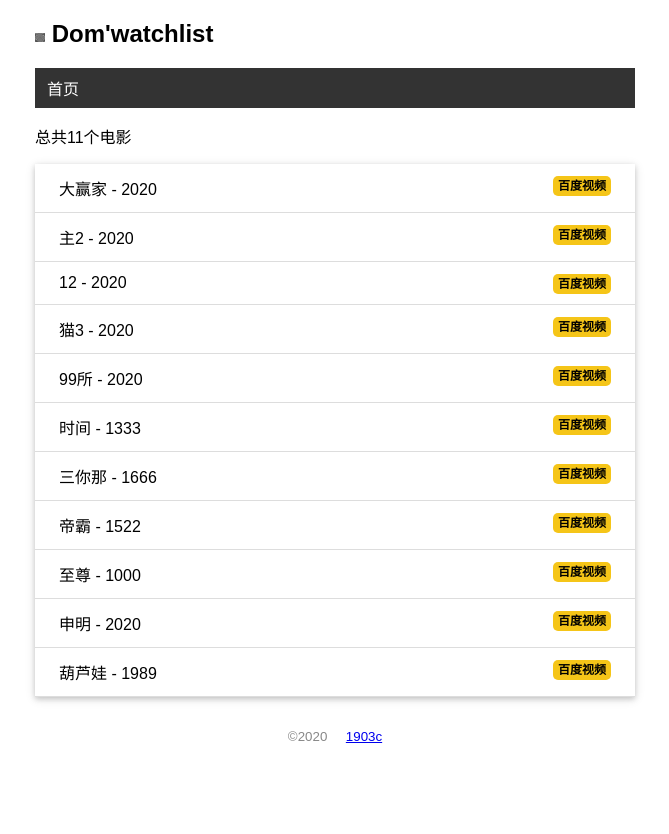
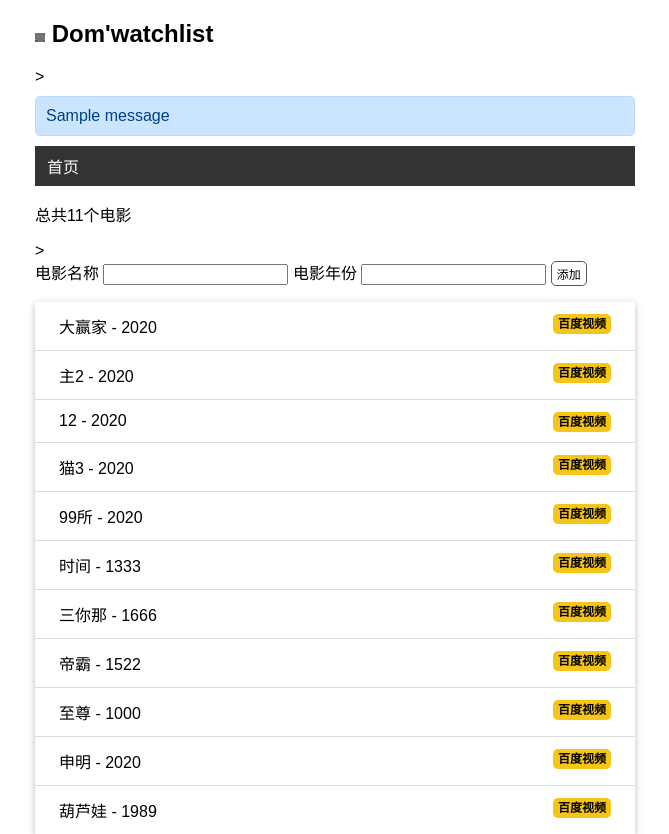
Before and after one commit to zrxingchen/flaskweb, a Flask app: page / in a window 1280 px wide. Shown: the top 834 px of the page, without its empty margins (305-974 px from the left). Before the commit the page ends 743 px from the top, so only its background shows below. Run offline with Flask 2, Linux system fonts and the light colour scheme; data comes from the database, SQL or seed files in the repository; both versions use the stored data as it was after the commit; one stand-in notice (Sample message) is shown.

Commit message:
添加电影

```diff
--- a/day/watchlist/app.py
+++ b/day/watchlist/app.py
@@ -1,6 +1,6 @@
 import os,sys
 
-from flask import Flask,url_for,render_template
+from flask import Flask,url_for,render_template,request,flash,redirect
 from flask_sqlalchemy import SQLAlchemy
 import click
 
@@ -13,6 +13,7 @@ app = Flask(__name__)
 
 app.config['SQLALCHEMY_DATABASE_URI'] = prefix + os.path.join(app.root_path,'data.db')
 app.config['SQLALCHEMY_TRACK_MODIFICATIONS'] = False
+app.config['SECRET_KEY'] = '1903_dev'
 
 db = SQLAlchemy(app)
 # models  数据层
@@ -31,8 +32,23 @@ class Movie(db.Model):
 
 
 # views 视图函数
-@app.route('/')
+@app.route('/',methods=['GET','POST'])
 def index():
+    if request.method == 'POST':
+        # 获取表单得数据
+        title = request.form.get('title')
+        year = request.form.get('year')
+        #  验证数据
+        if not title or not year or len(year)>4 or  len(title)>60:
+            flash('输入错误')
+            return redirect(url_for('index'))
+        # 将数据保存到数据库
+        movie = Movie(title=title,year=year)   # 创建记录
+        db.session.add(movie)
+        db.session.commit()
+        flash('创建成功')
+        return redirect(url_for('index'))
+
     movies = Movie.query.all()
     return render_template('index.html',movies=movies)
 
--- a/day/watchlist/static/css/style.css
+++ b/day/watchlist/static/css/style.css
@@ -68,3 +68,31 @@ nav li a:hover{
     padding: 3px 5px;
 
 }
+.btn{
+    font-size: 12px;
+    padding: 3px 5px;
+    text-decoration: none;
+    cursor: pointer;
+    background-color: white;
+    color: black;
+    border: 1px solid #555555;
+    border-radius: 5px;
+
+}
+.btn:hover{
+    text-decoration: none;
+    background-color: black;
+    color: white;
+    border: 1px solid black;
+
+}
+.alert{
+    position: relative;
+    padding: 10px;
+    margin: 10px 0;
+    border: 1px solid transparent;
+    color: #004085;
+    background-color: #cce5ff;
+    border-color: #b8daff;
+    border-radius: 5px;
+}
--- a/day/watchlist/templates/base.html
+++ b/day/watchlist/templates/base.html
@@ -14,6 +14,11 @@
         <img src="{{ url_for('static',filename='images/0.jpg')}}" alt="头像" class="ac">
         {{ user.name }}'watchlist
     </h2>
+    <!-- flash消息-->>
+    {% for message in get_flashed_messages() %}
+        <div class="alert"> {{ message }} </div>
+
+    {% endfor %}
     <nav>
         <ul>
             <li>
--- a/day/watchlist/templates/index.html
+++ b/day/watchlist/templates/index.html
@@ -3,6 +3,14 @@
 
 {% block content %}
 <p>总共{{ movies|length }}个电影</p>
+<!-- 添加电影的表单-->>
+<form action="" method="POST">
+    电影名称 <input type="text" name='title' required autocapitalize="off">
+    电影年份 <input type="text" name='year' required autocapitalize="off">
+    <input class='btn' type="submit" value="添加">
+
+
+</form>
 <ul class='movie-list'>
     {% for movie in movies %}
     <li>
```
Also changed, not shown: 1.准备工作.md (added, +85 -0 lines), day/watchlist/data.db, 1 other file.
